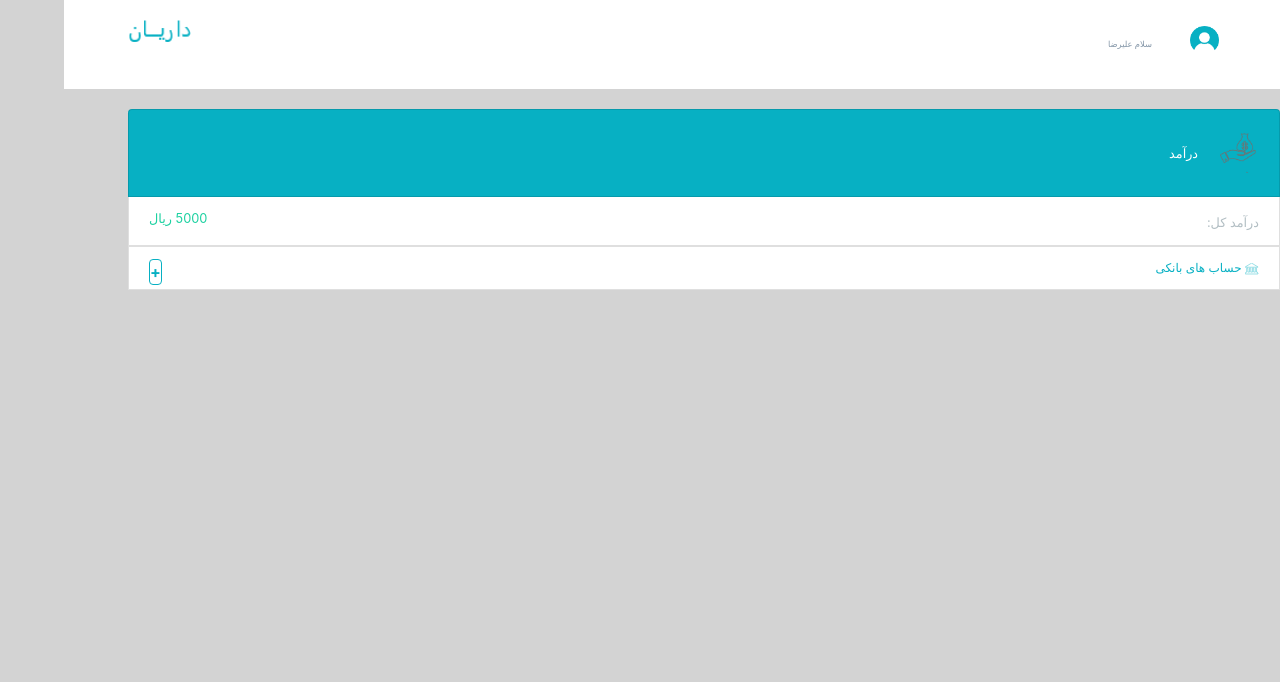
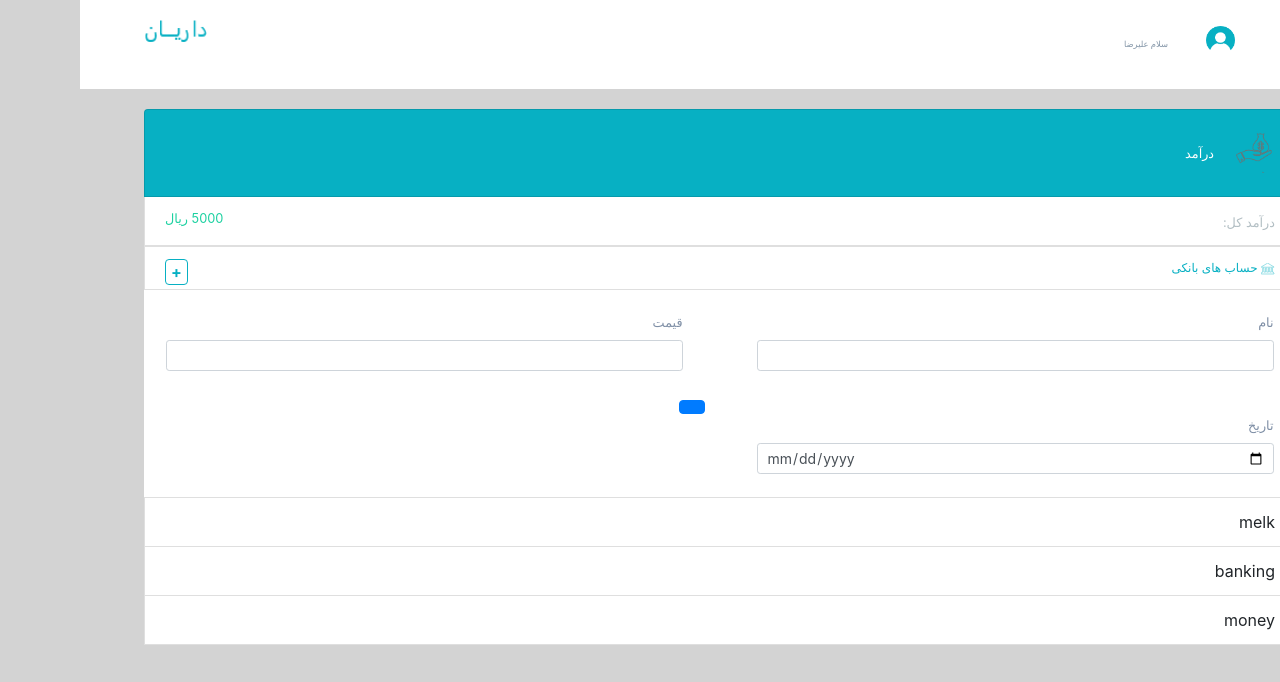
Before and after one commit to Mahsa-nvr/mobile-webapp, a React (Create React App) app: page / in a window 1280 px wide. Shown: the top 682 px of the page. Built offline with nearby package versions, Linux system fonts and the light colour scheme.

Commit message:
income page

```diff
--- a/package.json
+++ b/package.json
@@ -15,6 +15,7 @@
     "react-chartjs-2": "^2.10.0",
     "react-dom": "^16.13.1",
     "react-scripts": "3.4.3",
+    "react-transition-group": "^4.4.1",
     "reactstrap": "^8.5.1"
   },
   "scripts": {
--- /dev/null
+++ b/src/Services/Config.js
@@ -0,0 +1 @@
+export const API="http://192.168.22.48/ipfm/frontend/web/index.php";
--- a/src/components/Defaultchart/Defaultchart.js
+++ b/src/components/Defaultchart/Defaultchart.js
@@ -23,7 +23,7 @@ class Defaultchart extends React.Component {
                 type: 1
             },
         }).then(response => {
-            // console.log('//get data in default home page for income pie chart', response)
+            console.log('//get data in default home page for income pie chart', response)
            let  totalData = response.data.data;
           // eslint-disable-next-line array-callback-return
           totalData.map(data => {
--- a/src/components/ListItem/ListItem.css
+++ b/src/components/ListItem/ListItem.css
@@ -16,7 +16,9 @@
     background-color:white;
     border: 1px solid  #07b0c3;
     font-weight: bold;
-    padding: 0 0.3% 0.0% 0.3%;
+    padding: 0;
+    padding-left: 5px;
+    padding-right: 5px;
 }
 .list_btn:hover {
     background-color:white;
@@ -26,3 +28,15 @@
 .base_list_btn {
     float: left;
 }
+
+.list_base_show {
+    text-align: right;
+
+
+}
+
+.form_base_part {
+    margin: 4%;
+    font-size: 80%;
+    color: #7f8fa6;
+}
--- a/src/components/ListItem/ListItem.js
+++ b/src/components/ListItem/ListItem.js
@@ -1,5 +1,6 @@
 import React from 'react';
-import {  ListGroupItem, Button } from 'reactstrap';
+import {  ListGroupItem, Button , Row, Col, Form, FormGroup, Label, Input} from 'reactstrap';
+
 
 import bankAccount from './../../assets/icons/secondIcons/bankAccount.png'
 
@@ -7,14 +8,67 @@ import bankAccount from './../../assets/icons/secondIcons/bankAccount.png'
 import './ListItem.css'
 
 class ListItem extends React.Component {
+
+    constructor(props) {
+        super(props);
+        this.state = {
+          show : true,
+          listtest : ["melk","banking", "money"]
+        };
+      }
+
+      btnClick = () => {
+          this.setState({ show: !this.state.show });
+      }
+
     render() {
         return (
+
             <div >
+                    <ListGroupItem className="income_list_group_item header">
+                        <img src={bankAccount} alt=""/> حساب های بانکی
+                        <div className="base_list_btn">
+                          <Button onClick={this.btnClick} className="list_btn">+</Button>
+                        </div>
+                    </ListGroupItem>
 
-                    <ListGroupItem className="income_list_group_item header"><img src={bankAccount} alt=""/> حساب های بانکی  <div className="base_list_btn"><Button className="list_btn">+</Button></div></ListGroupItem>
-                    {/* <ListGroupItem className="income_list_group_item">melk</ListGroupItem>
-                    <ListGroupItem className="income_list_group_item">car</ListGroupItem>
-                    <ListGroupItem className="income_list_group_item">sayer</ListGroupItem> */}
+                       {this.state.show ? <div className="list_base_show">
+
+                               <Row >
+                                   <Col>
+                                       <Form>
+                                          <FormGroup className="form_base_part">
+                                            <Label for="">نام</Label>
+                                            <Input type="text" bsSize="sm" name="categoryName" id="categoryName"  />
+                                          </FormGroup>
+                                        </Form>
+                                   </Col>
+                                   <Col>
+                                        <Form>
+                                          <FormGroup className="form_base_part">
+                                            <Label for="">قیمت</Label>
+                                            <Input type="number" bsSize="sm" name="price" id="price"  />
+                                          </FormGroup>
+                                        </Form>
+                                   </Col>
+                               </Row>
+                               <Row>
+                                   <Col>
+                                        <Form>
+                                          <FormGroup className="form_base_part">
+                                            <Label for="">تاریخ</Label>
+                                            <Input type="date" bsSize="sm" name="date" id="date"  />
+                                          </FormGroup>
+                                        </Form>
+                                   </Col>
+                                   <Col><Button color="primary"> </Button></Col>
+                               </Row>
+
+                       </div>: null}
+
+                    {this.state.listtest.map(li => {
+                      return   <ListGroupItem key={li} className="income_list_group_item">{li}</ListGroupItem>
+                    })}
 
             </div>
         )
--- a/src/veiw/IncomePage/IncomePage.js
+++ b/src/veiw/IncomePage/IncomePage.js
@@ -1,7 +1,9 @@
 import React from 'react';
+import axios from 'axios';
 import './IncomePage.css';
 import daramad from './../../assets/icons/daramad.png'
 import { ListGroup, ListGroupItem } from 'reactstrap';
+import { API } from './../../Services/Config';
 
 //components
 import Header from './../../components/Header/Header';
@@ -10,6 +12,7 @@ import ListItem from './../../components/ListItem/ListItem';
 
 class IncomePage extends React.Component {
 render() {
+  console.log(API)
     return (
         <div className="income_page">
             <Header />
@@ -19,6 +22,7 @@ render() {
                  <ListGroupItem className="income_list_group_item"><span className="title_whole">درآمد کل:</span><span className="title_amount">5000 ریال</span></ListGroupItem>
 
                  <ListItem />
+
               </ListGroup>
               </div>
             </div>
```
